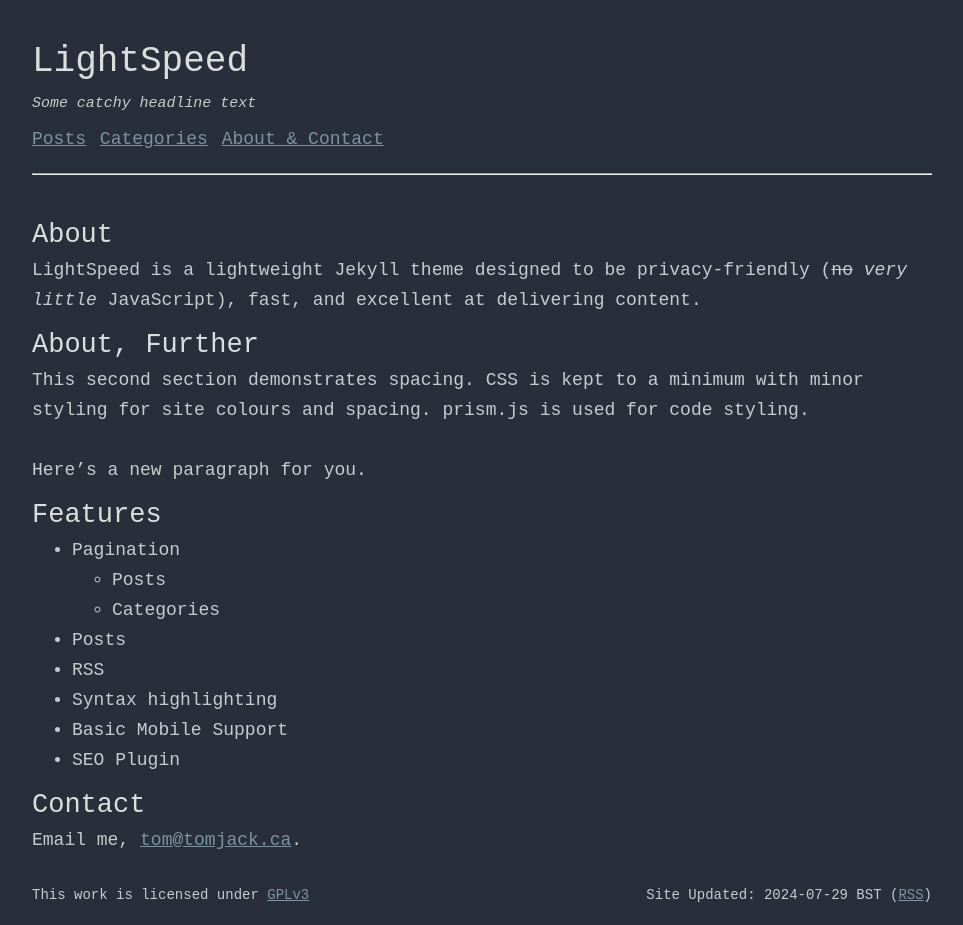
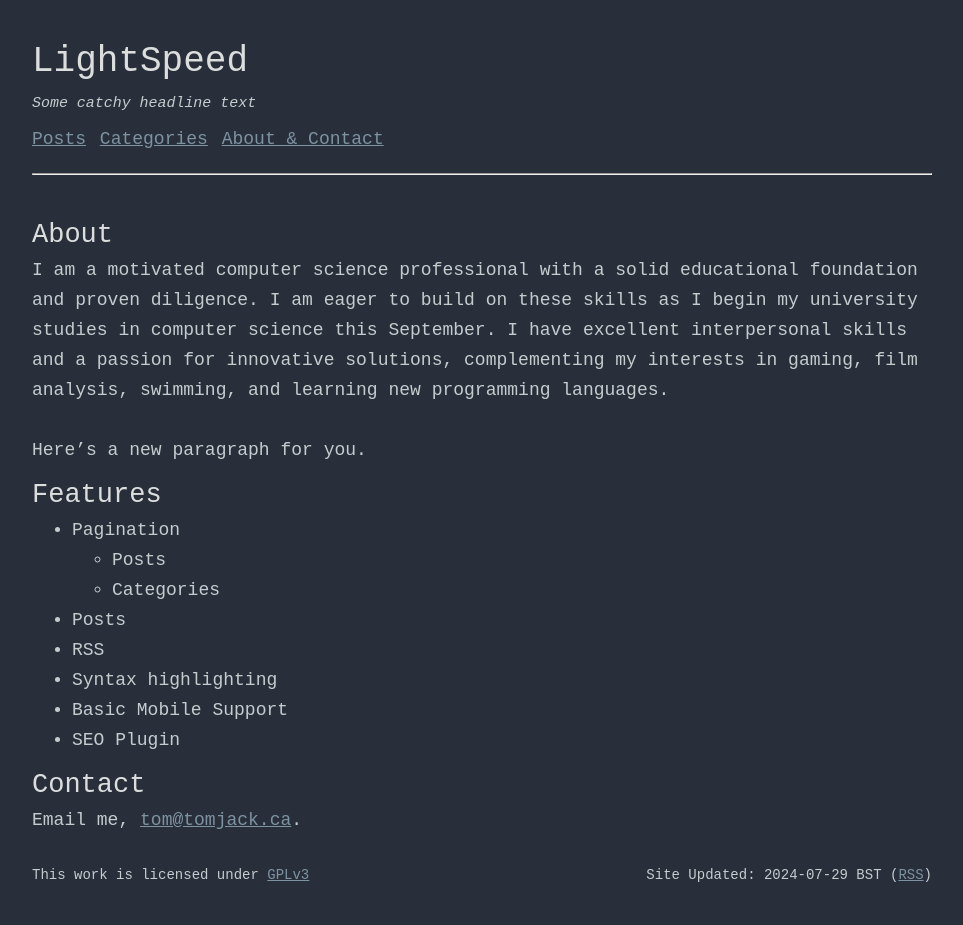
Before and after one commit to sidar-yesilyurt/sidar-yesilyurt.github.io, a Jekyll site: the page built from index.md, in a window 1280 px wide. Shown: the whole page, without its empty margins (158-1121 px from the left). Built offline with Jekyll 4.4.1, drawn with Linux system fonts in a browser that asks for light colours.

Commit message:
Update index.md

```diff
--- a/index.md
+++ b/index.md
@@ -1,15 +1,11 @@
 ---
 layout: default
-title: LightSpeed Contact
+title: Sidar Yesilyurt
 ---
 
 ## About
-LightSpeed is a lightweight Jekyll theme designed to be privacy-friendly (~~no~~ _very little_ JavaScript), fast, and
-excellent at delivering content.
+I am a motivated computer science professional with a solid educational foundation and proven diligence. I am eager to build on these skills as I begin my university studies in computer science this September. I have excellent interpersonal skills and a passion for innovative solutions, complementing my interests in gaming, film analysis, swimming, and learning new programming languages.
 
-## About, Further
-This second section demonstrates spacing. CSS is kept to a minimum with minor styling
-for site colours and spacing. prism.js is used for code styling.
 <br>
 Here's a new paragraph for you.
 
```
